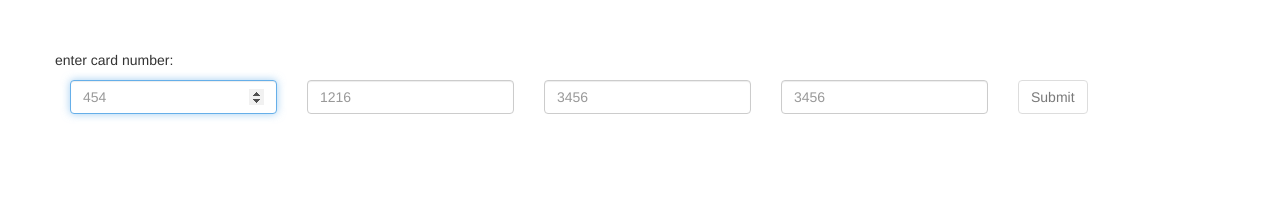
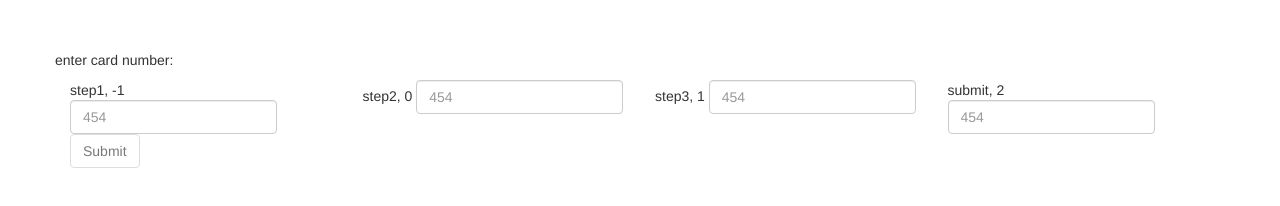
Before and after one commit to umair-khanzada/customInput, a plain HTML site: page index.html in a window 1280 px wide. Drawn offline with nearby package versions, Linux system fonts and the light colour scheme; some packages are replaced by stand-ins of ours.

Commit message:
input field create dynamically.

```diff
--- a/app.js
+++ b/app.js
@@ -32,6 +32,24 @@ angular.module("cardNumberApp", ['ngMessages'])
                 //Initialization
                 scope.succMessage = false;
 
+                //switch (scope.type){
+                //    case "created-card":
+                        scope.config = [
+                            {placeholder: 4545, minLength: 4, maxLength: 4},
+                            {placeholder: 4545, minLength: 4, maxLength: 4},
+                            {placeholder: 4545, minLength: 4, maxLength: 4},
+                            {placeholder: 4545, minLength: 4, maxLength: 4}
+                        ];
+                //        break;
+                //    case "nic-card":
+                //        scope.config = [
+                //            {placeholder: 45301, minLength: 5, maxLength: 5},
+                //            {placeholder: 7886658, minLength: 7, maxLength: 7},
+                //            {placeholder: 5, minLength: 1, maxLength: 1}
+                //        ];
+                //
+                //}
+
                 //create regex for allow numbers only.
                 //we able to use input `type="number"` but safari doesn't support `type="number"` that's why we use this trick.
                 scope.allowNumberOnly = "\\d+";
@@ -45,7 +63,7 @@ angular.module("cardNumberApp", ['ngMessages'])
                 //In Case of Next: parameters: (1)form name, (2)current input name with quotes, (3)next input box id with quotes.
                 //In Case of Previous: parameters: (1)form name, (2)previous input name with quotes, (3)previous input box id with quotes.
                 scope.transferFocus = function(form, inputName, nextId){
-                    if(form[ inputName ][ inputName === nextId ? "$invalid" : "$valid" ]) angular.element("#" + nextId).focus();
+                    if(inputName && form[ inputName ][ inputName === nextId ? "$invalid" : "$valid" ]) angular.element("#" + nextId).focus();
                 };
 
                 //get full card number.
--- a/specialCardNumber.html
+++ b/specialCardNumber.html
@@ -1,106 +1,109 @@
 <form name="form" class="form-inline" ng-submit="formSubmit(form)">
 <div style="display: flex;">
     <!--step1 start here-->
-    <div class="form-group col-md-3">
+    <div class="form-group col-md-3" ng-repeat="obj in config" ng-init="nextNum = $index + 1; prevNum = $index - 1; currEleId = 'step' + $index; nextEleId = $last ? 'submit' : 'step' + nextNum; prevEleId = $first ? '' : 'step' + prevNum">
         <div>
+            {{nextEleId}}, {{prevNum}}
             <input type="number"
-                   name="step1"
+                   name="{{currEleId}}"
                    class="form-control"
-                   id="step1"
-                   ng-model="step1"
+                   id="{{currEleId}}"
+                   ng-model="obj.model"
                    placeholder="454"
                    ng-pattern="allowNumberOnly"
                    ng-minlength="3"
                    ng-maxlength="3"
-                   ng-keyup="transferFocus(form, 'step1', 'step2')"
+                   ng-keyup="transferFocus(form, currEleId, nextEleId)"
+                   ng-focus="transferFocus(form, prevEleId, prevEleId)"
                    required>
         </div>
         <!--Note: if you want error doesn't show before submit add this `ng-if="form.$submitted"`-->
-        <div ng-messages="form.step1.$error" role="alert">
+        <div ng-messages="form[currEleId].$error" role="alert">
             <div ng-if="form.$submitted" class="alert alert-danger" ng-message="required">This field is required.</div>
             <div class="alert alert-info" ng-message="pattern">You can enter only number.</div>
             <div class="alert alert-info" ng-message="maxlength">This field can be at most 3 characters long.</div>
             <div class="alert alert-info" ng-message="minlength">This field can be at least 3 characters long.</div>
         </div>
     </div>
+        </div>
     <!--step1 end here-->
 
     <!--step2 start here-->
-    <div class="form-group col-md-3">
-        <div>
-            <input type="number"
-                   name="step2"
-                   class="form-control"
-                   id="step2"
-                   ng-model="step2"
-                   placeholder="1216"
-                   ng-pattern="allowNumberOnly"
-                   ng-minlength="4"
-                   ng-maxlength="4"
-                   ng-keyup="transferFocus(form, 'step2', 'step3')"
-                   ng-focus="transferFocus(form, 'step1', 'step1')"
-                   required>
-        </div>
-        <!--Note: if you want error doesn't show before submit add this `ng-if="form.$submitted"`-->
-        <div ng-messages="form.step2.$error" role="alert">
-            <div ng-if="form.$submitted" class="alert alert-danger" ng-message="required">This field is required.</div>
-            <div class="alert alert-info" ng-message="pattern">You can enter only number.</div>
-            <div class="alert alert-info" ng-message="maxlength">This field can be at most 4 characters long.</div>
-            <div class="alert alert-info" ng-message="minlength">This field can be at least 4 characters long.</div>
-        </div>
-    </div>
-    <!--step2 end here-->
+    <!--<div class="form-group col-md-3">-->
+        <!--<div>-->
+            <!--<input type="number"-->
+                   <!--name="step2"-->
+                   <!--class="form-control"-->
+                   <!--id="step2"-->
+                   <!--ng-model="step2"-->
+                   <!--placeholder="1216"-->
+                   <!--ng-pattern="allowNumberOnly"-->
+                   <!--ng-minlength="4"-->
+                   <!--ng-maxlength="4"-->
+                   <!--ng-keyup="transferFocus(form, 'step2', 'step3')"-->
+                   <!--ng-focus="transferFocus(form, 'step1', 'step1')"-->
+                   <!--required>-->
+        <!--</div>-->
+        <!--&lt;!&ndash;Note: if you want error doesn't show before submit add this `ng-if="form.$submitted"`&ndash;&gt;-->
+        <!--<div ng-messages="form.step2.$error" role="alert">-->
+            <!--<div ng-if="form.$submitted" class="alert alert-danger" ng-message="required">This field is required.</div>-->
+            <!--<div class="alert alert-info" ng-message="pattern">You can enter only number.</div>-->
+            <!--<div class="alert alert-info" ng-message="maxlength">This field can be at most 4 characters long.</div>-->
+            <!--<div class="alert alert-info" ng-message="minlength">This field can be at least 4 characters long.</div>-->
+        <!--</div>-->
+    <!--</div>-->
+    <!--&lt;!&ndash;step2 end here&ndash;&gt;-->
 
-    <!--step3 start here-->
-    <div class="form-group col-md-3">
-        <div>
-            <input type="number"
-                   name="step3"
-                   class="form-control"
-                   id="step3"
-                   ng-model="step3"
-                   placeholder="3456"
-                   ng-pattern="allowNumberOnly"
-                   ng-minlength="4"
-                   ng-maxlength="4"
-                   ng-keyup="transferFocus(form, 'step3', 'step4')"
-                   ng-focus="transferFocus(form, 'step2', 'step2')"
-                   required>
-        </div>
-        <!--Note: if you want error doesn't show before submit add this `ng-if="form.$submitted"`-->
-        <div ng-messages="form.step3.$error" role="alert">
-            <div ng-if="form.$submitted" class="alert alert-danger" ng-message="required">This field is required.</div>
-            <div class="alert alert-info" ng-message="pattern">You can enter only number.</div>
-            <div class="alert alert-info" ng-message="maxlength">This field can be at most 4 characters long.</div>
-            <div class="alert alert-info" ng-message="minlength">This field can be at least 4 characters long.</div>
-        </div>
-    </div>
-    <!--step3 end here-->
+    <!--&lt;!&ndash;step3 start here&ndash;&gt;-->
+    <!--<div class="form-group col-md-3">-->
+        <!--<div>-->
+            <!--<input type="number"-->
+                   <!--name="step3"-->
+                   <!--class="form-control"-->
+                   <!--id="step3"-->
+                   <!--ng-model="step3"-->
+                   <!--placeholder="3456"-->
+                   <!--ng-pattern="allowNumberOnly"-->
+                   <!--ng-minlength="4"-->
+                   <!--ng-maxlength="4"-->
+                   <!--ng-keyup="transferFocus(form, 'step3', 'step4')"-->
+                   <!--ng-focus="transferFocus(form, 'step2', 'step2')"-->
+                   <!--required>-->
+        <!--</div>-->
+        <!--&lt;!&ndash;Note: if you want error doesn't show before submit add this `ng-if="form.$submitted"`&ndash;&gt;-->
+        <!--<div ng-messages="form.step3.$error" role="alert">-->
+            <!--<div ng-if="form.$submitted" class="alert alert-danger" ng-message="required">This field is required.</div>-->
+            <!--<div class="alert alert-info" ng-message="pattern">You can enter only number.</div>-->
+            <!--<div class="alert alert-info" ng-message="maxlength">This field can be at most 4 characters long.</div>-->
+            <!--<div class="alert alert-info" ng-message="minlength">This field can be at least 4 characters long.</div>-->
+        <!--</div>-->
+    <!--</div>-->
+    <!--&lt;!&ndash;step3 end here&ndash;&gt;-->
 
-    <!--step4 start here-->
-    <div class="form-group col-md-3">
-        <div>
-            <input type="number"
-                   name="step4"
-                   class="form-control"
-                   id="step4"
-                   ng-model="step4"
-                   placeholder="3456"
-                   ng-pattern="allowNumberOnly"
-                   ng-minlength="4"
-                   ng-maxlength="4"
-                   ng-keyup="transferFocus(form, 'step4', 'submit')"
-                   ng-focus="transferFocus(form, 'step3', 'step3')"
-                   required>
-        </div>
-        <!--Note: if you want error doesn't show before submit add this `ng-if="form.$submitted"`-->
-        <div ng-messages="form.step4.$error" role="alert">
-            <div ng-if="form.$submitted" class="alert alert-danger" ng-message="required">This field is required.</div>
-            <div class="alert alert-info" ng-message="pattern">You can enter only number.</div>
-            <div class="alert alert-info" ng-message="maxlength">This field can be at most 4 characters long.</div>
-            <div class="alert alert-info" ng-message="minlength">This field can be at least 4 characters long.</div>
-        </div>
-    </div>
+    <!--&lt;!&ndash;step4 start here&ndash;&gt;-->
+    <!--<div class="form-group col-md-3">-->
+        <!--<div>-->
+            <!--<input type="number"-->
+                   <!--name="step4"-->
+                   <!--class="form-control"-->
+                   <!--id="step4"-->
+                   <!--ng-model="step4"-->
+                   <!--placeholder="3456"-->
+                   <!--ng-pattern="allowNumberOnly"-->
+                   <!--ng-minlength="4"-->
+                   <!--ng-maxlength="4"-->
+                   <!--ng-keyup="transferFocus(form, 'step4', 'submit')"-->
+                   <!--ng-focus="transferFocus(form, 'step3', 'step3')"-->
+                   <!--required>-->
+        <!--</div>-->
+        <!--&lt;!&ndash;Note: if you want error doesn't show before submit add this `ng-if="form.$submitted"`&ndash;&gt;-->
+        <!--<div ng-messages="form.step4.$error" role="alert">-->
+            <!--<div ng-if="form.$submitted" class="alert alert-danger" ng-message="required">This field is required.</div>-->
+            <!--<div class="alert alert-info" ng-message="pattern">You can enter only number.</div>-->
+            <!--<div class="alert alert-info" ng-message="maxlength">This field can be at most 4 characters long.</div>-->
+            <!--<div class="alert alert-info" ng-message="minlength">This field can be at least 4 characters long.</div>-->
+        <!--</div>-->
+    <!--</div>-->
     <!--step4 end here-->
 
     <div class="col-md-3">
```
